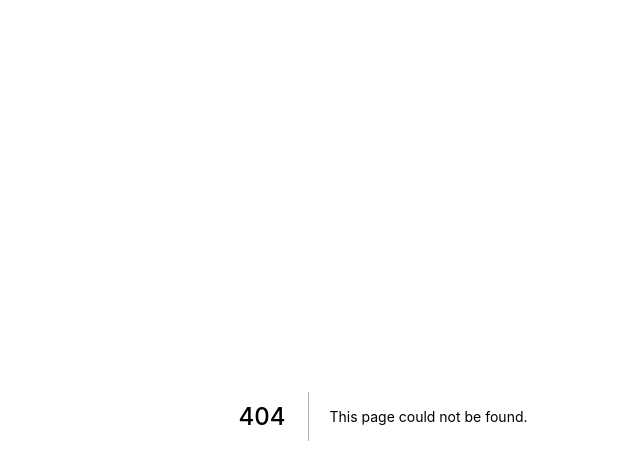
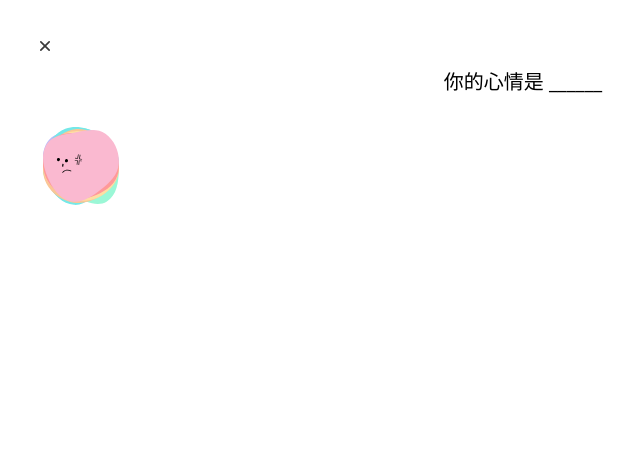
Before and after one commit to achinchen/slash-mood-web, a Next.js app: page /new in a window 1280 px wide. Before the commit this address had no page. Shown: the top 464 px of the page, without its empty margins (117-757 px from the left). Built offline with nearby package versions, Linux system fonts and the light colour scheme.

Commit message:
Add new page

```diff
--- /dev/null
+++ b/pages/new/index.tsx
@@ -0,0 +1,86 @@
+import { useState } from 'react';
+import Head from 'next/head';
+import styled from '@emotion/styled';
+// import { Category } from 'types/mood';
+import { MOODS } from 'constants/mood';
+
+const Header = styled.header`
+  position: relative;
+  margin: 24px 0;
+`;
+
+const H1 = styled.h1`
+  margin: 24px 0 0;
+  text-align: center;
+  font-size: 2rem;
+  font-weight: 400;
+  line-height: 1.8;
+`;
+
+const Container = styled.div`
+  display: flex;
+  flex-direction: column;
+  min-height: 100vh;
+`;
+
+const CloseButton = styled.button`
+  position: absolute;
+  top: -12px;
+  left: -12px;
+  display: flex;
+  justify-content: center;
+  align-items: center;
+  width: 36px;
+  height: 36px;
+`;
+
+const CloseIcon = styled.img`
+  width: 20px;
+`;
+
+const Main = styled.main`
+  position: relative;
+`;
+
+const MoodButton = styled.button`
+  position: absolute;
+  display: flex;
+  justify-content: center;
+  align-items: center;
+  width: 84px;
+  height: 84px;
+  // data-mood
+`;
+
+const MoodIcon = styled.img`
+  width: 76px;
+`;
+
+function Mood(): JSX.Element {
+  const [currentMood, setCurrentMood] = useState();
+  const [step, setCurrentStep] = useState(0);
+
+  return (
+    <Container>
+      <Head>
+        <title>Add Mood Log</title>
+        <link rel="icon" href="/favicon.ico" />
+      </Head>
+      <Header>
+        <CloseButton>
+          <CloseIcon src="/images/icon/close.svg" alt="關閉" />
+        </CloseButton>
+        <H1>你的心情是 {currentMood || '______'}</H1>
+      </Header>
+      <Main>
+        {Object.entries(MOODS).map(([mood, text]) => (
+          <MoodButton key={mood} data-mood={mood}>
+            <MoodIcon src={`/images/mood/${mood}.svg`} alt={`${text}的心情`} />
+          </MoodButton>
+        ))}
+      </Main>
+    </Container>
+  );
+}
+
+export default Mood;
```
Also changed, not shown: public/images/icon/close.svg (added).
